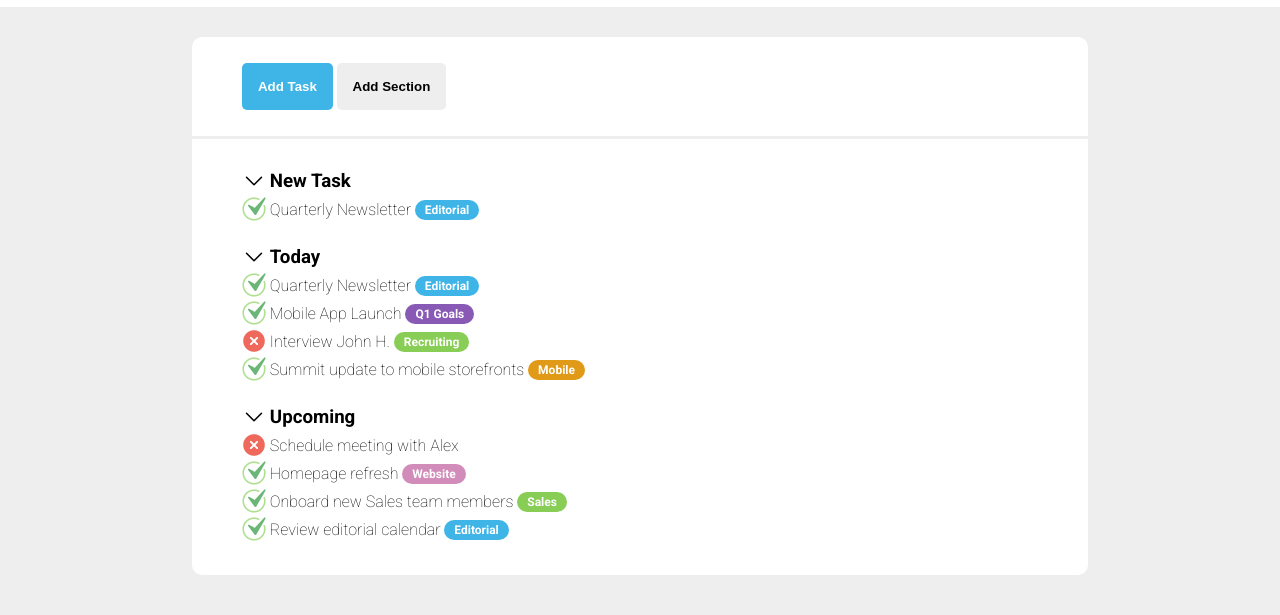
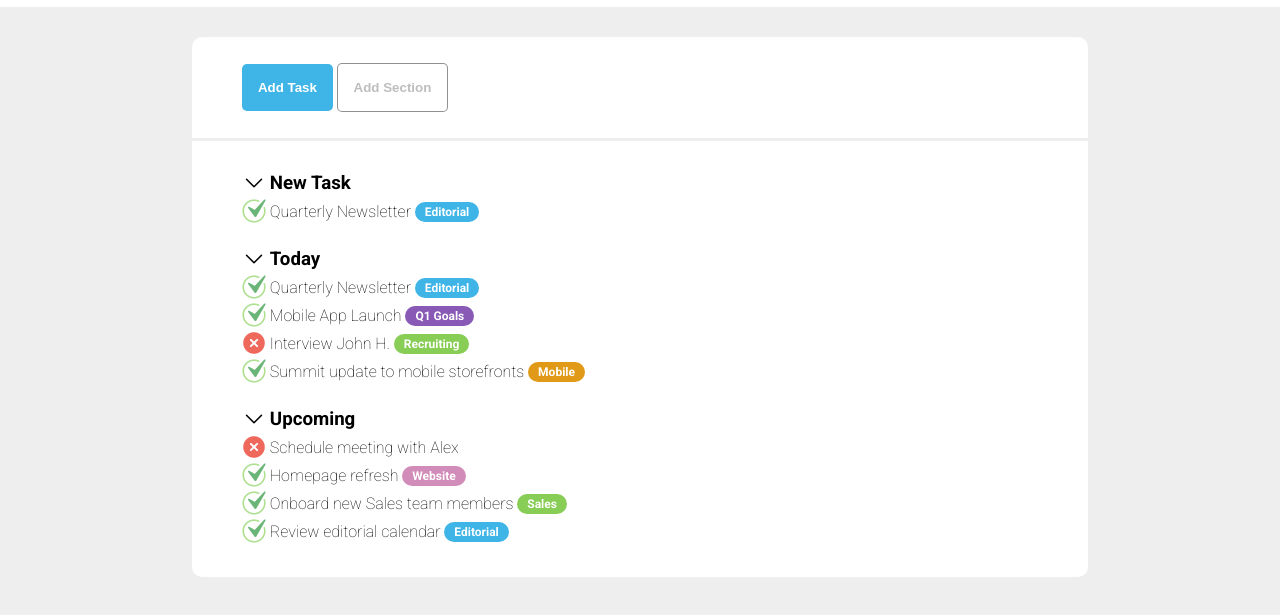
Before and after one commit to rachelpatrocinio/html-css-toboolist, a plain HTML site: page index.html in a window 1280 px wide. Shown: the part 71-686 px from the top of the page. Drawn offline with Linux system fonts and the light colour scheme.

Commit message:
ADD: Color Changes to Button

```diff
--- a/style.css
+++ b/style.css
@@ -69,8 +69,9 @@ body{
 }
 
 .uncolored{
-    background-color: #eeeeee;
-    border: none;
+    background-color: #ffffff;
+    border: 0.5px solid rgba(39, 37, 37,0.5);
+    color: rgba(39, 37, 37,0.3)
 }
 
 .divider{
```
